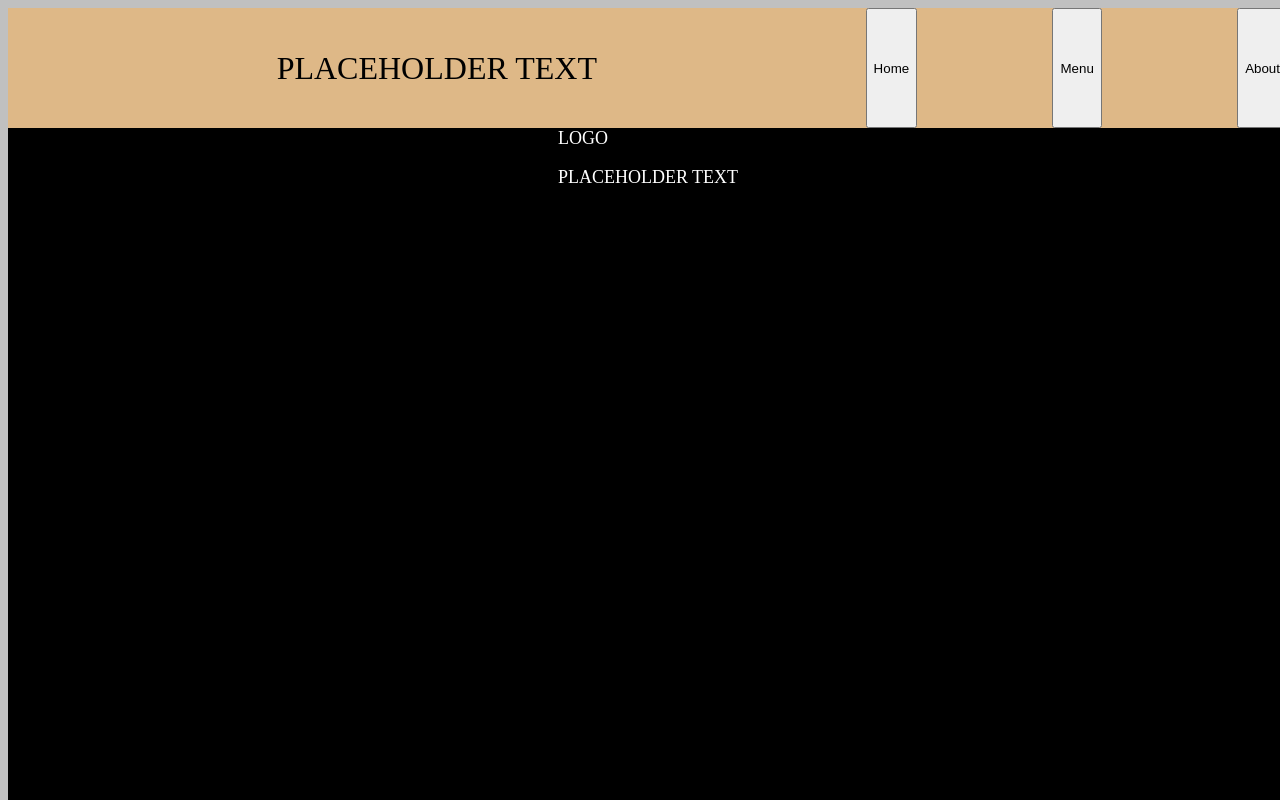
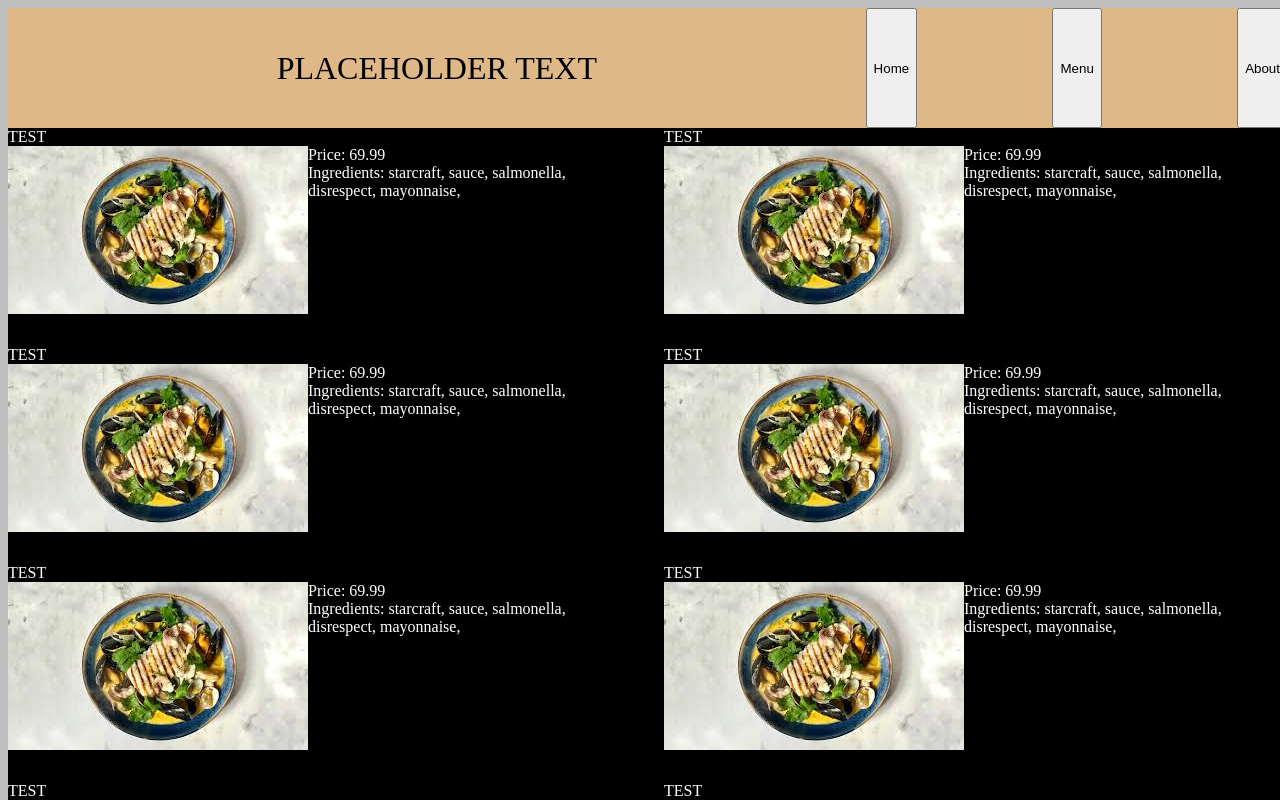
Before and after one commit to Rad-Paul/OPRestaurant-Page, a website built with webpack: page src/index.html in a window 1280 px wide. Both pictures are taken after a click on the button "Menu". Shown: the top 800 px of the page. Built offline with nearby package versions, Linux system fonts and the light colour scheme.

Commit message:
Added button functionality and basic menu page structure

```diff
--- a/css/home.css
+++ b/css/home.css
@@ -1,7 +1,9 @@
 .homepage{
     display: flex;
+    color: white;
     flex-direction: column;
     align-items: center;
+    justify-content: space-between;
     width: 100%;
     height: 100%;
 }
--- /dev/null
+++ b/css/menu.css
@@ -0,0 +1,24 @@
+.menupage{
+    width: 100%;
+    height: 100%;
+    display: grid;
+    grid-template-columns: repeat(2, 1fr);
+    color: white;
+    gap: 32px;
+    background-color: #000000;
+}
+.menuitem{
+    display: flex;
+    flex-direction: column;
+}
+.iteminfo{
+    display: flex;
+    flex-direction: row;
+}
+.priceandingredients{
+    display: flex;
+    flex-direction: column;
+}
+.titleandimage{
+
+}
--- /dev/null
+++ b/req/aboutpage.js
@@ -0,0 +1,5 @@
+export default function loadAboutPage(){
+    let mainContainer = document.getElementById('content')
+    mainContainer.innerHTML = ''
+    console.log('About page loaded!')
+}
--- a/req/homepage.js
+++ b/req/homepage.js
@@ -34,6 +34,16 @@ export default function loadHomePage(){
         let sampleMenuContainer = document.createElement('div')
         sampleMenuContainer.classList.add('home-menu')
 
+        let menuDescription = document.createElement('p')
+        menuDescription.textContent = 'PLACEHOLDER DESCRIPTION'
+
+        sampleMenuContainer.appendChild(menuDescription)
+
+        let imagesContainer = document.createElement('div')
+        imagesContainer.classList.add('home-images')
+
+        sampleMenuContainer.appendChild(imagesContainer)
+
         homepageContainer.appendChild(sampleMenuContainer)
     }
 }
--- a/req/index.js
+++ b/req/index.js
@@ -1,5 +1,15 @@
 import '../css/styles.css'
 import '../css/home.css'
 import loadHomePage from './homepage'
+import loadMenuPage from './menupage'
+import loadAboutPage from './aboutpage'
 
-loadHomePage();
+const addEventListeners = () => {
+    let buttons = document.getElementsByTagName('button')
+    buttons[0].addEventListener('click', loadHomePage)
+    buttons[1].addEventListener('click', loadMenuPage)
+    buttons[2].addEventListener('click', loadAboutPage)
+}
+
+loadHomePage()
+addEventListeners()
--- /dev/null
+++ b/req/menupage.js
@@ -0,0 +1,57 @@
+import '../css/menu.css'
+import testImage from '../images/test.jpeg'
+
+export default function loadMenuPage(){
+    console.log('Menu page loaded!')
+
+    let mainContainer = document.getElementById('content')
+    mainContainer.innerHTML = ''
+    let menuPageContainer = document.createElement('div')
+    menuPageContainer.classList.add('menupage')
+
+    let name = 'TEST'
+    let ingredients = ['starcraft', 'sauce', 'salmonella', 'disrespect', 'mayonnaise']
+    for (let index = 0; index < 8; index++) {
+
+        let newMenuItem = createMenuItem(name, testImage, ingredients, 69.99)
+        menuPageContainer.appendChild(newMenuItem)
+    }
+
+    mainContainer.appendChild(menuPageContainer)
+
+    function createMenuItem(dishName, imageRef, ingredients, price){
+        let menuItemContainer = document.createElement('div')
+        menuItemContainer.classList.add('menuitem')
+
+        let dishNameC = document.createElement('div')
+        dishNameC.textContent = dishName
+        menuItemContainer.appendChild(dishNameC)
+
+        let dishRelatedC = document.createElement('div')
+        dishRelatedC.classList.add('iteminfo')
+        let dishImg = document.createElement('img')
+        dishImg.src = imageRef
+        dishRelatedC.appendChild(dishImg)
+
+        let dishInfo = document.createElement('div')
+        dishInfo.classList.add('priceandingredients')
+
+        let priceC = document.createElement('div')
+        priceC.textContent = 'Price: ' + price
+        dishInfo.appendChild(priceC)
+
+        let ingredientsC = document.createElement('div')
+        let toR = 'Ingredients: '
+        for (let i = 0; i < ingredients.length; i++) {
+            const element = ingredients[i];
+            toR += element + ', '
+        }
+        ingredientsC.textContent = toR
+        dishInfo.appendChild(ingredientsC)
+
+        dishRelatedC.appendChild(dishInfo)
+
+        menuItemContainer.appendChild(dishRelatedC)
+        return menuItemContainer
+    }
+}
--- a/src/index.html
+++ b/src/index.html
@@ -11,13 +11,13 @@
             PLACEHOLDER TEXT
         </div>
         <nav id="navbar">
-            <button>
+            <button id="homebtn">
                 Home
-            </button>
-            <button>
+            </button >
+            <button id="menubtn">
                 Menu
-            </button>
-            <button>
+            </button >
+            <button id="aboutbtn">
                 About
             </button>
         </nav>
```
Also changed, not shown: images/test.jpeg (added).
